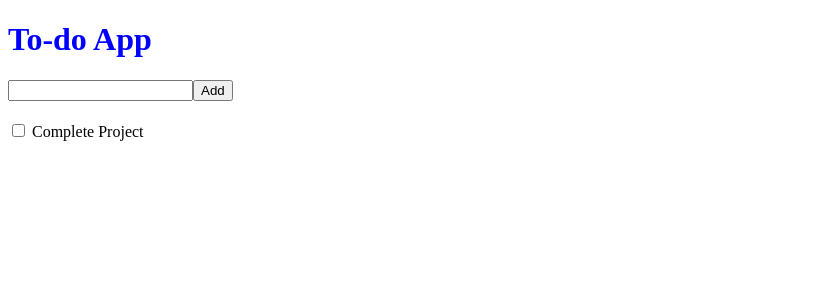
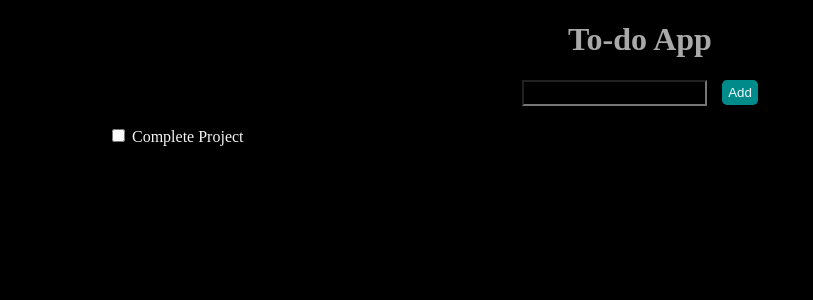
Before and after one commit to MohamedWazeemJassir/to-do-app, a React (Vite) app: page / in a window 1280 px wide. Shown: the top 300 px of the page, without its empty margins (0-813 px from the left). Built offline with nearby package versions, Linux system fonts and the light colour scheme.

Commit message:
Added styles

```diff
--- a/src/App.css
+++ b/src/App.css
@@ -1,7 +1,37 @@
+*{
+    background-color: black;
+    color: whitesmoke;
+}
+
 .add-task{
     margin-bottom: 20px;
+    text-align: center;
 }
 
 h1{
-    color: blue;
+    text-align: center;
+    color: darkgrey;
 }
+
+.add-btn{
+    background-color: aliceblue;
+    color: black;
+}
+
+.list{
+    margin-left: 100px;
+}
+
+input[type="text"]{
+    height: 20px;
+    margin-right: 15px;
+    border: 4px darkblue bold;
+}
+
+input[type="button"]{
+    background-color: darkcyan;
+    color: aliceblue;
+    border: none;
+    border-radius: 5px;
+    height: 25px;
+}
--- a/src/components/AddTask.jsx
+++ b/src/components/AddTask.jsx
@@ -4,7 +4,7 @@ function AddTask(){
     return(
         <div className="add-task">
             <input type="text" name="" id="" />
-            <input type="button" value="Add" />
+            <input type="button" value="Add" className="add-btn" />
         </div>
     )
 }
--- a/src/components/List.jsx
+++ b/src/components/List.jsx
@@ -2,10 +2,10 @@ import React from "react";
 
 function List(props){
     return(
-        <>
+        <div className="list">
             <input type="checkbox"></input>
             <label> {props.task}</label>
-        </>
+        </div>
     )
 }
 
```
